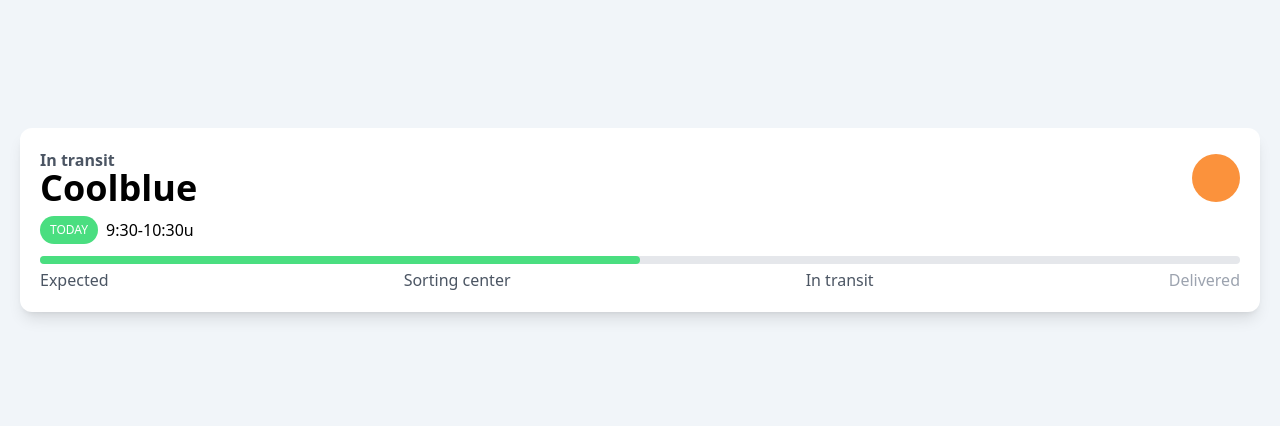
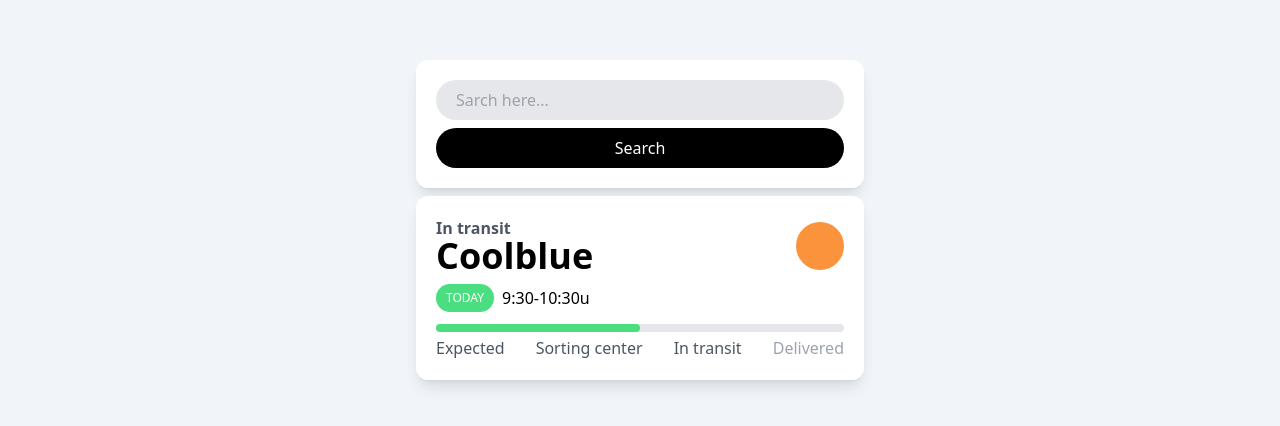
Before and after one commit to dev-hyeonmin/carrot-market, a Next.js app: page / in a window 1280 px wide. Shown: the part 180-606 px from the top of the page. Built offline with nearby package versions, Linux system fonts and the light colour scheme.

Commit message:
Tailwind Variables

```diff
--- a/app/page.tsx
+++ b/app/page.tsx
@@ -3,10 +3,18 @@
   return (
     <main className="
       bg-slate-100 h-screen flex items-center justify-center p-5
-      dark:bg-gray-700">
+      dark:bg-gray-700 flex-col gap-2">
+      <div className="flex flex-col gap-2 bg-white shadow-lg p-5 rounded-xl w-full max-w-md">
+        <input type="text" placeholder="Sarch here..."
+          className="w-full h-10 bg-gray-200 px-5 rounded-full outline-none ring
+          ring-transparent focus:ring-offset-orange-500 focus:ring-offset-2 transition-shadow"/>
+        <button className="bg-black text-white w-full py-2 rounded-full font-medium
+          transition-transform active:scale-90 focus:scale-90 outline-none">Search</button>
+      </div>
+
       <div className="
         bg-white shadow-lg p-5 rounded-xl w-full
-        dark:bg-gray-600">
+        dark:bg-gray-600 max-w-md">
         <div className="flex justify-between items-center">
           <div className="flex flex-col">
             <span className="
```
